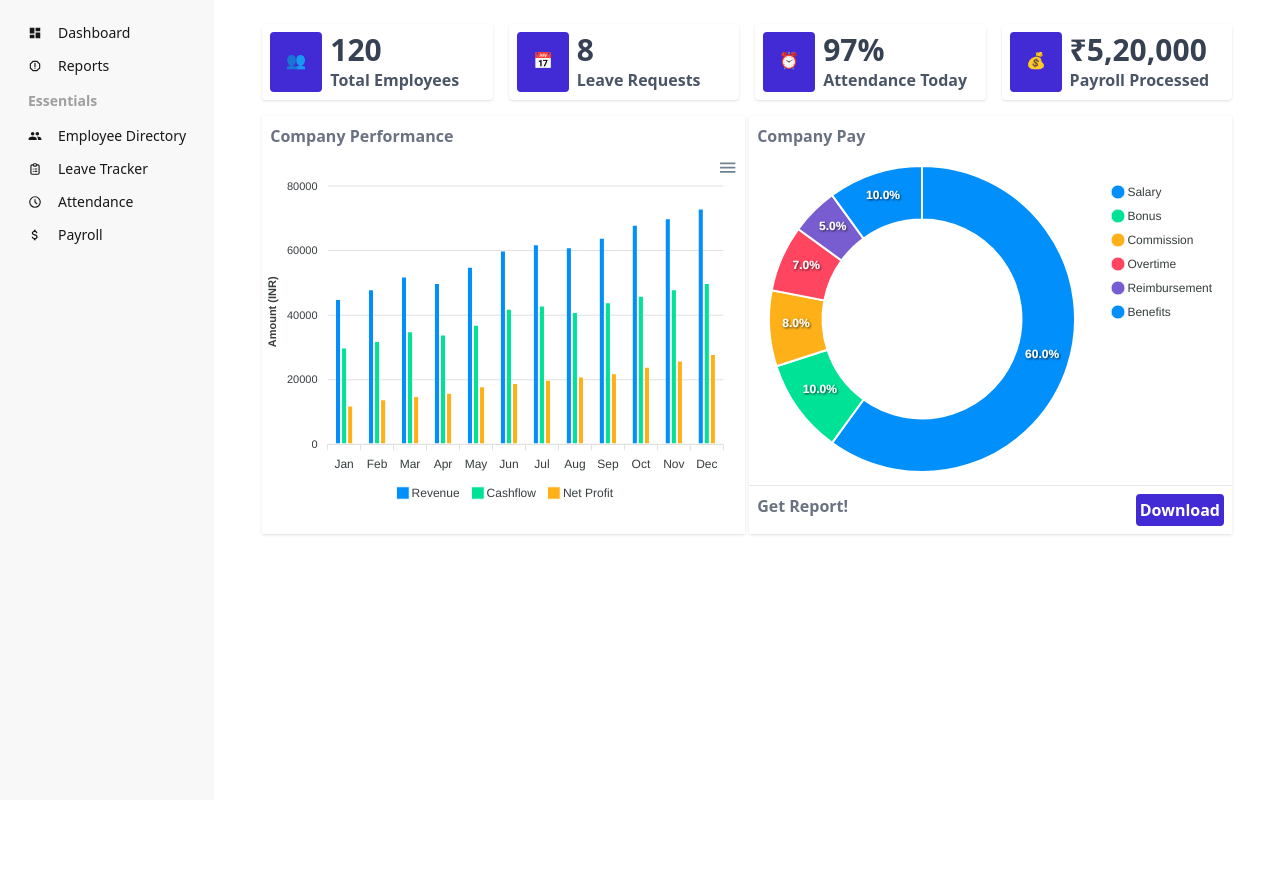
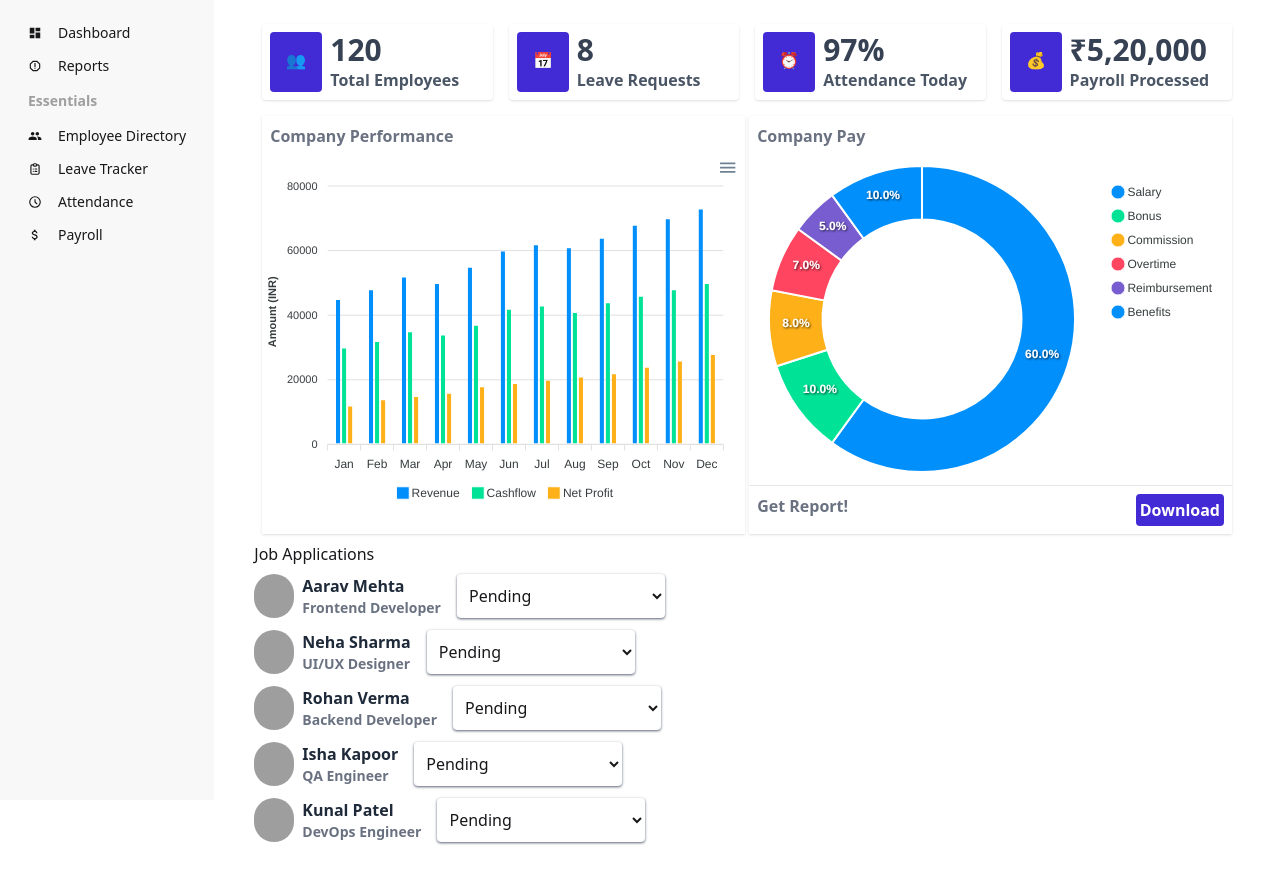
Before and after one commit to KaranSapra124/WorkSphere, a React (Vite) app: page / in a window 1280 px wide. Shown: the top 884 px of the page. Before the commit the page ends 800 px from the top, so only its background shows below. Built offline with nearby package versions, Linux system fonts and the light colour scheme; grey boxes are pictures that could not be loaded.

Commit message:
Started Building Job Applications

```diff
--- a/src/Components/Dashboard/JobApplication.tsx
+++ b/src/Components/Dashboard/JobApplication.tsx
@@ -7,6 +7,7 @@ const JobApplication = () => {
         id: string;
         name: string;
         image: string;
+        email?: string;
         role: string;
         status: ApplicantStatus;
     }
@@ -50,24 +51,33 @@ const JobApplication = () => {
     ];
 
     const [jobApplicantsData, setJobApplicantsData] = useState<JobApplicant[]>(jobApplicants)
-
+    const [status, setStatus] = useState<ApplicantStatus[]>(["Pending", "Accepted", "Rejected"])
     return (
-        <div>
+        <div className='h-full'>
             <h1>Job Applications</h1>
+            <div className='flex flex-col gap-3 my-2'>
                 {
                     jobApplicantsData?.map((elem: JobApplicant, index: number) => {
                         return <>
                             <div className='flex gap-4'>
-                            <img className='rounded-full w-52' src={elem?.image} alt={elem?.name} />
+                                <div className='flex gap-2'>
+                                    <img className='rounded-full w-10' src={elem?.image} alt={elem?.name} />
                                     <div>
-                                <h2>{elem?.name}</h2>
-                                <p>{elem?.role}</p>
+                                        <h2 className='text-gray-800 font-semibold'>{elem?.name}</h2>
+                                        <p className='text-gray-500 text-sm font-semibold'>{elem?.role}</p>
                                     </div>
+                                </div>
+                                <select defaultValue="Pick a color" className="w-52 shadow rounded shadow-gray-500 p-2">
+                                    {status?.map((elem, index) => {
+                                        return <option>{elem}</option>
+                                    })}
+                                </select>
                             </div>
                         </>
                     })
                 }
             </div>
+        </div>
     )
 }
 
--- a/src/Pages/Admin/DashboardPage.tsx
+++ b/src/Pages/Admin/DashboardPage.tsx
@@ -1,6 +1,7 @@
 import DashboardCards, { dashboardCard } from '../../Components/Dashboard/DashboardCards';
 import CompanyRevenue from '../../Components/Dashboard/Charts/CompanyRevenue';
 import CompanyPayBreakdownChart from '../../Components/Dashboard/Charts/CompanyPay';
+import JobApplication from '../../Components/Dashboard/JobApplication';
 
 const AdminDashboard = () => {
 
@@ -42,10 +43,11 @@ const AdminDashboard = () => {
                 <div className='flex w-full '>
                     {dashboardCards?.map((elem: dashboardCard, index: number) => <DashboardCards data={elem} />)}
                 </div>
-                <div className=' h-96 my-2 mx-2 gap-1 items-center grid grid-cols-2'>
+                <div className='  my-2 mx-2 gap-1 items-center grid grid-cols-2'>
                     <CompanyRevenue />
                     <CompanyPayBreakdownChart/>
                 </div>
+                <JobApplication/>
             </div>
         </>
     )
```
Lines whose indentation alone changed are shown as unchanged.
